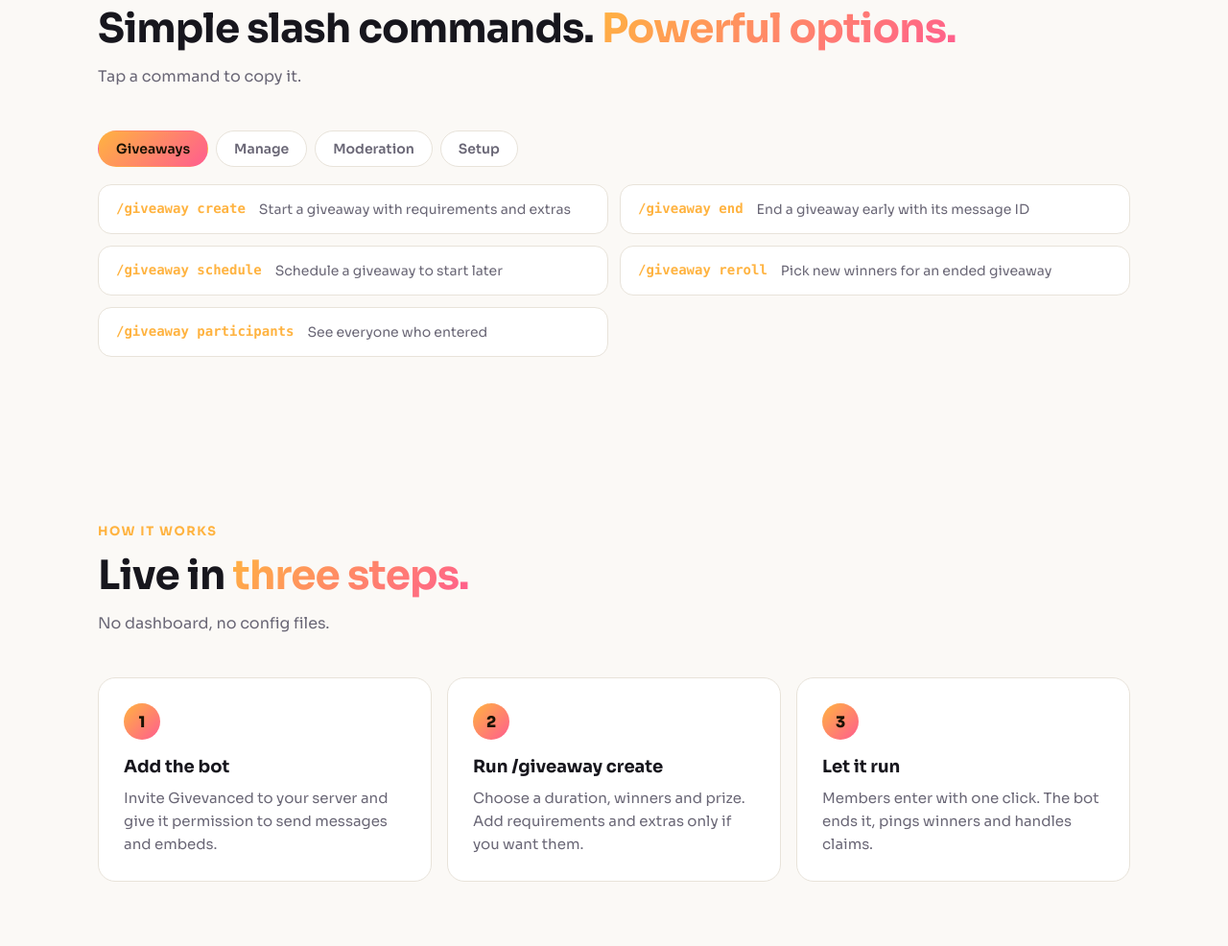
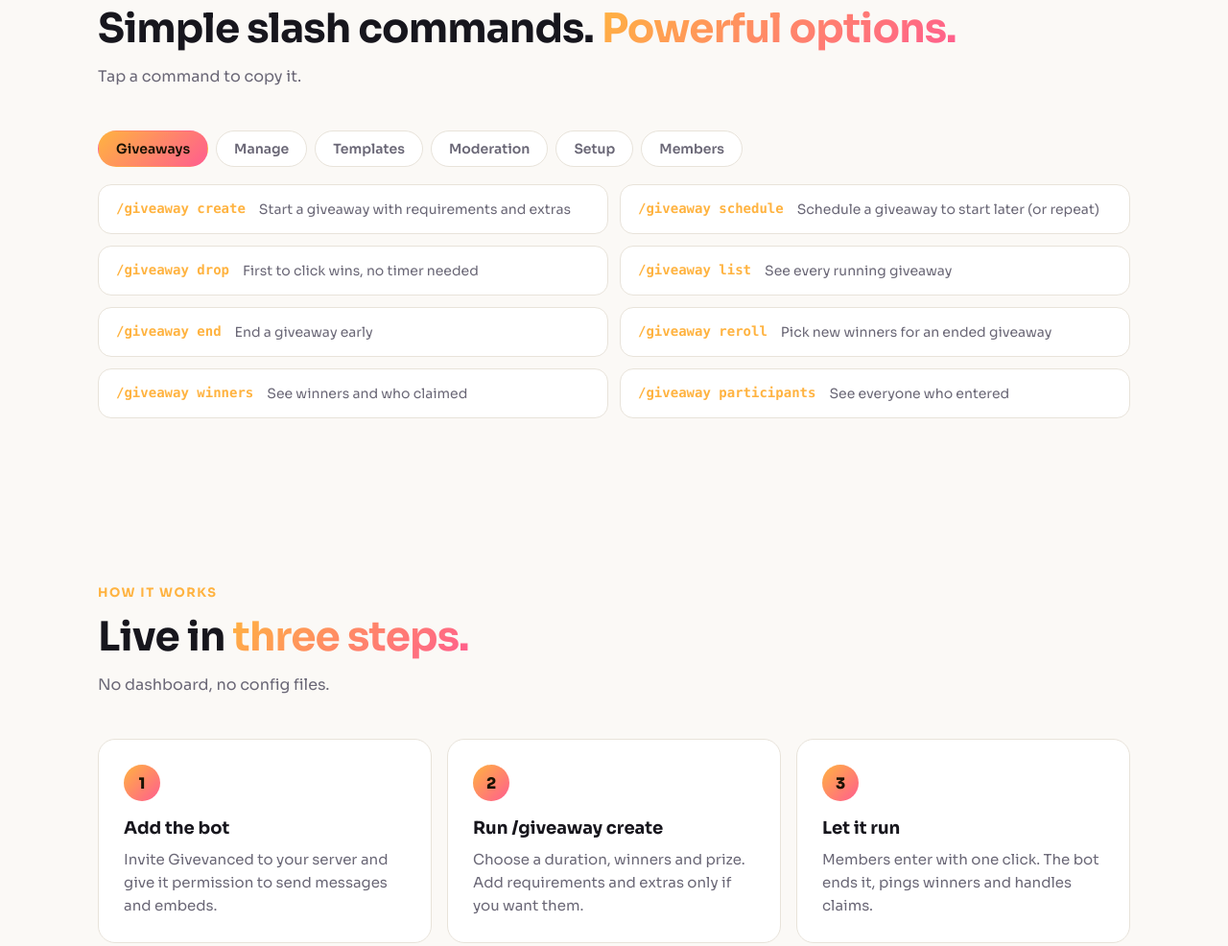
Before and after one commit to Lavin0503/Givevanced, a website: page index.html in a window 1280 px wide. Shown: the part 1820-2806 px from the top of the page at 96% size. Drawn offline with Linux system fonts and the light colour scheme.

Commit message:
Add FAQ entries for giveaway management features

```diff
--- a/index.html
+++ b/index.html
@@ -185,6 +185,8 @@
   <span class="eyebrow">FAQ</span><h2>Questions, <span>answered.</span></h2><br>
   <details><summary>Who can create giveaways?</summary><p>Anyone with Manage Server, a manager role, or a creator role. Set the roles with /giveaway manager-roles and /giveaway creator-roles.</p></details>
   <details><summary>Is there a website dashboard?</summary><p>Yes. Log in with Discord on the Dashboard to join giveaways, and if you manage a server you can create, edit, end, reroll and delete giveaways, see and remove participants, clone past giveaways, set manager and creator roles and view stats. Every giveaway embed also has a Website button that opens its page.</p></details>
+  <details><summary>Can I pause a giveaway or reuse my settings?</summary><p>Yes. /giveaway pause freezes the timer and stops new entries until you /giveaway resume. /template save keeps a giveaway's settings under a name, and /template use starts a new one from it. You can also start a quick drop where the first people to click win, and members can press the bell on a giveaway to get a DM when it ends.</p></details>
+  <details><summary>Can I see what the bot does in my server?</summary><p>Yes. Use /settings log-channel to pick a channel and Givevanced will post when giveaways start, winners are announced, and the blacklist changes. /settings also lets you set a role to ping and a default colour.</p></details>
   <details><summary>Can I schedule a giveaway for later?</summary><p>Yes. Use /giveaway schedule with a start time like 2 hours or 1 day, plus the usual options. It starts by itself, and you can see or cancel scheduled ones with /giveaway scheduled and /giveaway unschedule. Commands that need a giveaway let you pick it from a list, so there's no need to copy message IDs.</p></details>
   <details><summary>Can I block someone from giveaways?</summary><p>Yes. Use /blacklist add to stop a person from joining any giveaway in your server. They're removed from live giveaways straight away. You can also manage the blacklist from the Dashboard, and use /blacklist remove or /blacklist list.</p></details>
   <details><summary>Can I leave a giveaway after joining?</summary><p>Yes. Click Enter again and the bot privately tells you that you already joined, with a button to leave.</p></details>
@@ -210,11 +212,14 @@
 document.querySelectorAll('.invite').forEach(a=>{if(ok){a.href=url;a.target='_blank';a.rel='noopener'}else a.addEventListener('click',e=>{e.preventDefault();toast('Invite link works once CLIENT_ID is set')})});
 document.getElementById('yr').textContent=new Date().getFullYear();
 const data={
- 'Giveaways':[['/giveaway create','Start a giveaway with requirements and extras'],['/giveaway end','End a giveaway early with its message ID'],['/giveaway schedule','Schedule a giveaway to start later'],['/giveaway reroll','Pick new winners for an ended giveaway'],['/giveaway participants','See everyone who entered']],
- 'Manage':[['/giveaway edit','Change the prize, winners or end time'],['/giveaway delete','Remove a giveaway'],['/giveaway scheduled','See giveaways waiting to start'],['/giveaway unschedule','Cancel a scheduled giveaway'],['/giveaway fix','Repair a giveaway that failed to end'],['/messages','View message counts for you or another user']],
- 'Moderation':[['/blacklist add','Stop a person from joining giveaways'],['/blacklist remove','Let a blacklisted person join again'],['/blacklist list','See everyone who is blacklisted']],
- 'Setup':[['/giveaway manager-roles','Roles that can use every command'],['/giveaway creator-roles','Roles that can only create giveaways'],['/help','Show every command and how to use it']]
+ 'Giveaways':[['/giveaway create','Start a giveaway with requirements and extras'],['/giveaway schedule','Schedule a giveaway to start later (or repeat)'],['/giveaway drop','First to click wins, no timer needed'],['/giveaway list','See every running giveaway'],['/giveaway end','End a giveaway early'],['/giveaway reroll','Pick new winners for an ended giveaway'],['/giveaway winners','See winners and who claimed'],['/giveaway participants','See everyone who entered']],
+ 'Manage':[['/giveaway edit','Change the prize, winners or end time'],['/giveaway pause','Freeze a giveaway and stop entries'],['/giveaway resume','Carry on where it stopped'],['/giveaway add-entries','Give someone bonus entries'],['/giveaway scheduled','See giveaways waiting to start'],['/giveaway unschedule','Cancel a scheduled giveaway'],['/giveaway delete','Remove a giveaway'],['/giveaway fix','Repair a giveaway that failed to end']],
+ 'Templates':[['/template save','Save a giveaway\'s settings under a name'],['/template use','Start a giveaway from a template'],['/template list','See your saved templates'],['/template delete','Delete a template']],
+ 'Moderation':[['/blacklist add','Stop a person from joining giveaways'],['/blacklist add-role','Block a whole role from joining'],['/blacklist remove','Let a blacklisted person join again'],['/blacklist remove-role','Unblock a role'],['/blacklist list','See everyone who is blacklisted']],
+ 'Setup':[['/settings view','See your server settings'],['/settings log-channel','Log giveaway events to a channel'],['/settings ping-role','Ping a role when giveaways start'],['/settings default-color','Set the default embed colour'],['/giveaway manager-roles','Roles that can use every command'],['/giveaway creator-roles','Roles that can only create giveaways']],
+ 'Members':[['/mywins','See the giveaways you won'],['/myentries','See the giveaways you are in'],['/leaderboard messages','Top chatters in the server'],['/messages','View message counts'],['/stats','Giveaway stats for the server'],['/help','Show every command']]
 };
+
 const tabs=document.getElementById('tabs'),box=document.getElementById('cmds');
 function show(k){[...tabs.children].forEach(b=>b.setAttribute('aria-selected',b.textContent===k));box.innerHTML='';data[k].forEach(([c,d])=>{const b=document.createElement('button');b.className='cmd';b.innerHTML='<code></code><span></span>';b.firstChild.textContent=c;b.lastChild.textContent=d;b.onclick=()=>{try{navigator.clipboard.writeText(c)}catch(e){}toast('Copied '+c)};box.appendChild(b)})}
 Object.keys(data).forEach(k=>{const b=document.createElement('button');b.className='tab';b.setAttribute('role','tab');b.textContent=k;b.onclick=()=>show(k);tabs.appendChild(b)});
```
